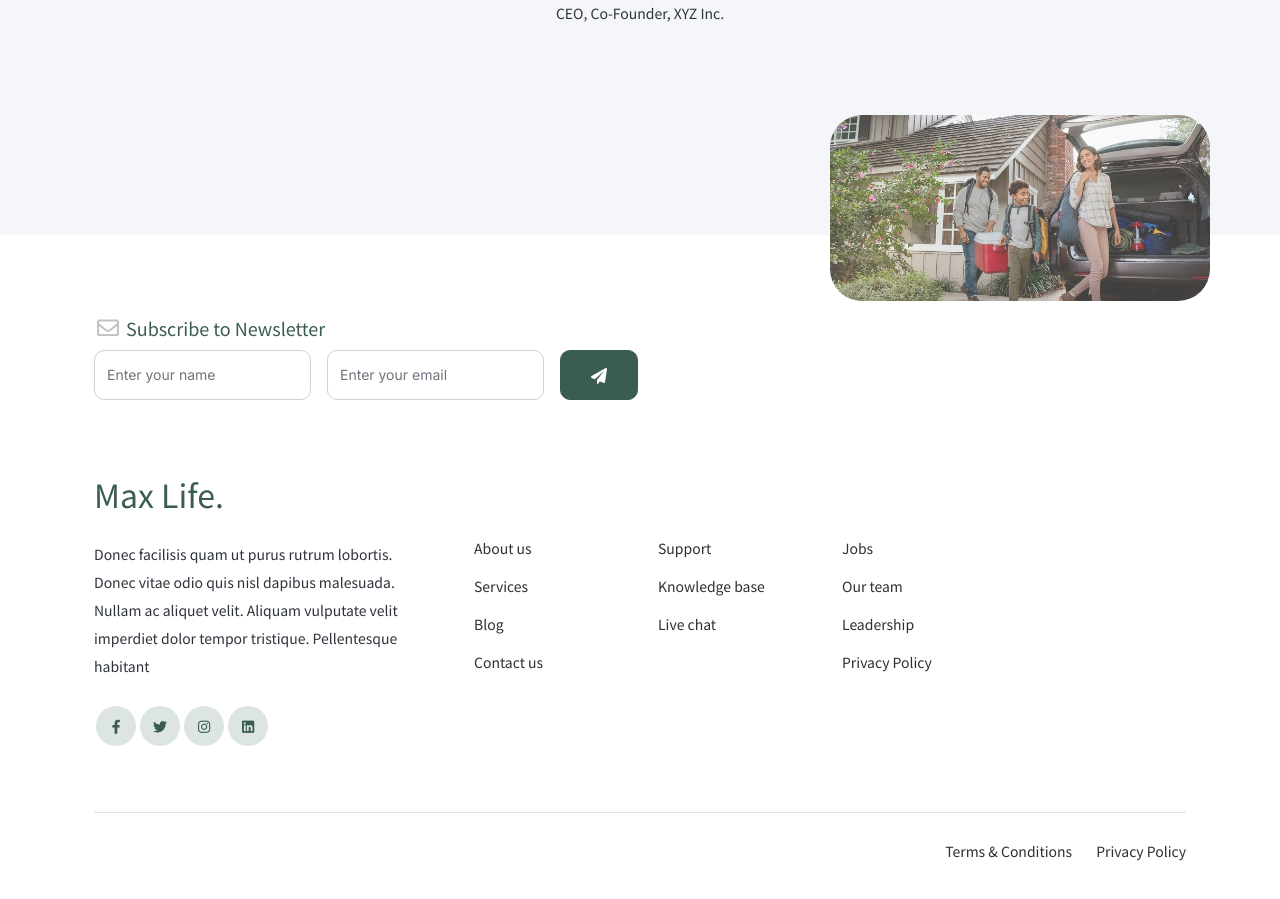
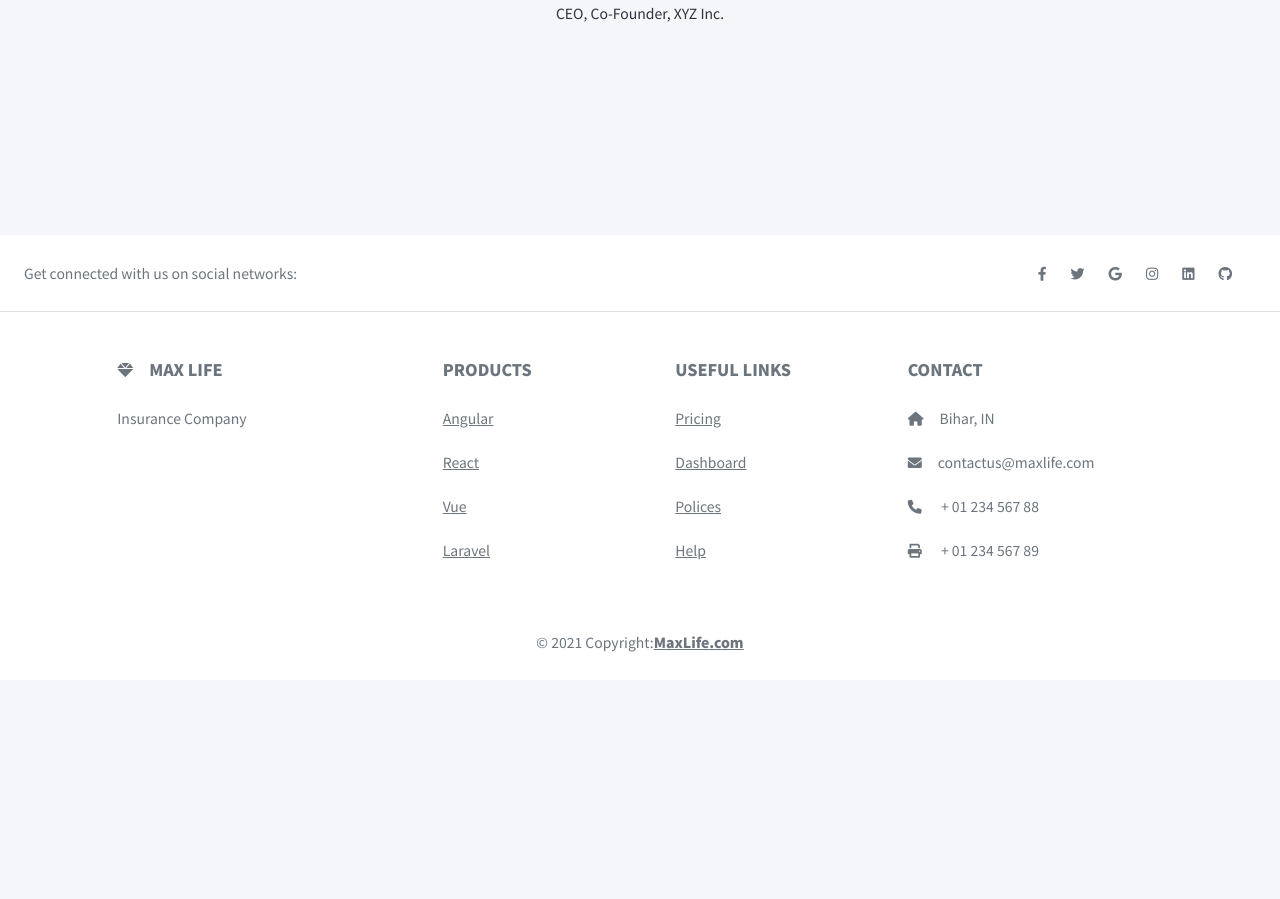
Before and after one commit to Abhaykrr/MAXLIFE-REACT-FRONTEND, a React (Create React App) app: page / in a window 1280 px wide. Shown: the part 3367-4266 px from the top of the page. After the commit the page ends 4047 px from the top, so only its background shows below. Built offline with nearby package versions, Linux system fonts and the light colour scheme.

Commit message:
added policcies

```diff
--- a/src/App.js
+++ b/src/App.js
@@ -5,12 +5,14 @@ import { Route, Routes } from 'react-router-dom';
 import Dashboard from './components/User/Dashboard';
 import Login from './components/login/Login.js';
 import Home from './pages/Home'
+import Polices from './pages/Polices';
 function App() {
   return (
    <>
       <Routes>
         <Route path='/login' element={<Login/>}/>
         <Route path='/' element={<Home/>}/>
+        <Route path='/policies' element={<Polices/>}/>
       </Routes>
    </>
   );
--- a/src/components/common/footer.js
+++ b/src/components/common/footer.js
@@ -1,104 +1,129 @@
-// import 'style.css'
+
 function footer() {
     return (
       <>
 
-      <footer class="footer-section">
-			<div class="container relative">
+      {/* <!-- Footer --> */}
+<footer class="text-center text-lg-start bg-white text-muted">
+  {/* <!-- Section: Social media --> */}
+  <section class="d-flex justify-content-center justify-content-lg-between p-4 border-bottom">
+    {/* <!-- Left --> */}
+    <div class="me-5 d-none d-lg-block">
+      <span>Get connected with us on social networks:</span>
+    </div>
+    {/* <!-- Left --> */}
 
-				<div class="sofa-img">
-					<img src="images/image1.jpg" alt="Image" class="img-fluid rounded-5 opacity-75"/>
-				</div>
+    {/* <!-- Right --> */}
+    <div>
+      <a href="" class="me-4 link-secondary">
+        <i class="fab fa-facebook-f"></i>
+      </a>
+      <a href="" class="me-4 link-secondary">
+        <i class="fab fa-twitter"></i>
+      </a>
+      <a href="" class="me-4 link-secondary">
+        <i class="fab fa-google"></i>
+      </a>
+      <a href="" class="me-4 link-secondary">
+        <i class="fab fa-instagram"></i>
+      </a>
+      <a href="" class="me-4 link-secondary">
+        <i class="fab fa-linkedin"></i>
+      </a>
+      <a href="" class="me-4 link-secondary">
+        <i class="fab fa-github"></i>
+      </a>
+    </div>
+    {/* <!-- Right --> */}
+  </section>
+  {/* <!-- Section: Social media --> */}
 
-				<div class="row">
-					<div class="col-lg-8">
-						<div class="subscription-form">
-							<h3 class="d-flex align-items-center"><span class="me-1"><img src="images/envelope-outline.svg" alt="Image" class="img-fluid"/></span><span>Subscribe to Newsletter</span></h3>
+  {/* <!-- Section: Links  --> */}
+  <section class="">
+    <div class="container text-center text-md-start mt-5">
+      {/* <!-- Grid row --> */}
+      <div class="row mt-3">
+        {/* <!-- Grid column --> */}
+        <div class="col-md-3 col-lg-4 col-xl-3 mx-auto mb-4">
+          {/* <!-- Content --> */}
+          <h6 class="text-uppercase fw-bold mb-4">
+            <i class="fas fa-gem me-3 text-secondary"></i>Max Life
+          </h6>
+          <p>
+           Insurance Company
+          </p>
+        </div>
+        {/* <!-- Grid column --> */}
 
-							<form action="#" class="row g-3">
-								<div class="col-auto">
-									<input type="text" class="form-control" placeholder="Enter your name"/>
-								</div>
-								<div class="col-auto">
-									<input type="email" class="form-control" placeholder="Enter your email"/>
-								</div>
-								<div class="col-auto">
-									<button class="btn btn-primary">
-										<span class="fa fa-paper-plane"></span>
-									</button>
-								</div>
-							</form>
+        {/* <!-- Grid column --> */}
+        <div class="col-md-2 col-lg-2 col-xl-2 mx-auto mb-4">
+          {/* <!-- Links --> */}
+          <h6 class="text-uppercase fw-bold mb-4">
+            Products
+          </h6>
+          <p>
+            <a href="#!" class="text-reset">Angular</a>
+          </p>
+          <p>
+            <a href="#!" class="text-reset">React</a>
+          </p>
+          <p>
+            <a href="#!" class="text-reset">Vue</a>
+          </p>
+          <p>
+            <a href="#!" class="text-reset">Laravel</a>
+          </p>
+        </div>
+        {/* <!-- Grid column --> */}
 
-						</div>
-					</div>
-				</div>
+        {/* <!-- Grid column --> */}
+        <div class="col-md-3 col-lg-2 col-xl-2 mx-auto mb-4">
+          {/* <!-- Links --> */}
+          <h6 class="text-uppercase fw-bold mb-4">
+            Useful links
+          </h6>
+          <p>
+            <a href="#!" class="text-reset">Pricing</a>
+          </p>
+          <p>
+            <a href="#!" class="text-reset">Dashboard</a>
+          </p>
+          <p>
+            <a href="#!" class="text-reset">Polices</a>
+          </p>
+          <p>
+            <a href="#!" class="text-reset">Help</a>
+          </p>
+        </div>
+        {/* <!-- Grid column --> */}
 
-				<div class="row g-5 mb-5">
-					<div class="col-lg-4">
-						<div class="mb-4 footer-logo-wrap"><a href="#" class="footer-logo">Max Life<span>.</span></a></div>
-						<p class="mb-4">Donec facilisis quam ut purus rutrum lobortis. Donec vitae odio quis nisl dapibus malesuada. Nullam ac aliquet velit. Aliquam vulputate velit imperdiet dolor tempor tristique. Pellentesque habitant</p>
+        {/* <!-- Grid column --> */}
+        <div class="col-md-4 col-lg-3 col-xl-3 mx-auto mb-md-0 mb-4">
+          {/* <!-- Links --> */}
+          <h6 class="text-uppercase fw-bold mb-4">Contact</h6>
+          <p><i class="fas fa-home me-3 text-secondary"></i>Bihar, IN</p>
+          <p>
+            <i class="fas fa-envelope me-3 text-secondary"></i>
+            contactus@maxlife.com
+          </p>
+          <p><i class="fas fa-phone me-3 text-secondary"></i> + 01 234 567 88</p>
+          <p><i class="fas fa-print me-3 text-secondary"></i> + 01 234 567 89</p>
+        </div>
+        {/* <!-- Grid column --> */}
+      </div>
+      {/* <!-- Grid row --> */}
+    </div>
+  </section>
+  {/* <!-- Section: Links  --> */}
 
-						<ul class="list-unstyled custom-social">
-							<li><a href="#"><span class="fa fa-brands fa-facebook-f"></span></a></li>
-							<li><a href="#"><span class="fa fa-brands fa-twitter"></span></a></li>
-							<li><a href="#"><span class="fa fa-brands fa-instagram"></span></a></li>
-							<li><a href="#"><span class="fa fa-brands fa-linkedin"></span></a></li>
-						</ul>
-					</div>
-
-					<div class="col-lg-8">
-						<div class="row links-wrap">
-							<div class="col-6 col-sm-6 col-md-3">
-								<ul class="list-unstyled">
-									<li><a href="#">About us</a></li>
-									<li><a href="#">Services</a></li>
-									<li><a href="#">Blog</a></li>
-									<li><a href="#">Contact us</a></li>
-								</ul>
-							</div>
-
-							<div class="col-6 col-sm-6 col-md-3">
-								<ul class="list-unstyled">
-									<li><a href="#">Support</a></li>
-									<li><a href="#">Knowledge base</a></li>
-									<li><a href="#">Live chat</a></li>
-								</ul>
-							</div>
-
-							<div class="col-6 col-sm-6 col-md-3">
-								<ul class="list-unstyled">
-									<li><a href="#">Jobs</a></li>
-									<li><a href="#">Our team</a></li>
-									<li><a href="#">Leadership</a></li>
-									<li><a href="#">Privacy Policy</a></li>
-								</ul>
-							</div>
-
-
-						</div>
-					</div>
-
-				</div>
-
-				<div class="border-top copyright">
-					<div class="row pt-4">
-						<div class="col-lg-6">
-							{/* <p class="mb-2 text-center text-lg-start">Copyright &copy;<script>document.write(new Date().getFullYear());</script>. All Rights Reserved. &mdash; Designed with love by <a href="https://untree.co">Untree.co</a> Distributed By <a hreff="https://themewagon.com">ThemeWagon</a>  <!-- License information: https://untree.co/license/ --> */}
-            {/* </p> */}
-						</div>
-
-						<div class="col-lg-6 text-center text-lg-end">
-							<ul class="list-unstyled d-inline-flex ms-auto">
-								<li class="me-4"><a href="#">Terms &amp; Conditions</a></li>
-								<li><a href="#">Privacy Policy</a></li>
-							</ul>
-						</div>
-
-					</div>
-				</div>
-
-			</div>
-		</footer>
+  {/* <!-- Copyright --> */}
+  <div class="text-center p-4" style={{backgroundcolor: 'rgba(0, 0, 0, 0.025)'}}>
+    © 2021 Copyright:
+    <a class="text-reset fw-bold" href="https://mdbootstrap.com/">MaxLife.com</a>
+  </div>
+  {/* <!-- Copyright --> */}
+</footer>
+{/* <!-- Footer --> */}
       </>
     );
   }
--- a/src/components/common/navbar.js
+++ b/src/components/common/navbar.js
@@ -25,7 +25,7 @@ function Navbar() {
       </li>
       <li><a class="nav-link" href="#why_us">More</a></li>
       <li><a class="nav-link" href="#team">Team</a></li>
-      <li ><a class="nav-link" href="#policies">Explore policies</a></li>
+      <li ><a class="nav-link" href="/policies">Explore policies</a></li>
       <li><a class="nav-link" href="#testimonials">Testimonials</a></li>
       <li>
 
--- /dev/null
+++ b/src/components/policies/card.js
@@ -0,0 +1,73 @@
+import React from "react";
+let allpolicies=[
+{
+    imageurl:"https://mdbcdn.b-cdn.net/img/new/standard/city/041.webp",
+    policiyname:"policy",
+    about:"This is a longer card with supporting text below as a natural lead-in to additional content. This content is a little bit longer"
+},
+{
+    imageurl:"https://mdbcdn.b-cdn.net/img/new/standard/city/041.webp",
+    policiyname:"policy",
+    about:"This is a longer card with supporting text below as a natural lead-in to additional content. This content is a little bit longer"
+},
+{
+    imageurl:"https://mdbcdn.b-cdn.net/img/new/standard/city/041.webp",
+    policiyname:"policy",
+    about:"This is a longer card with supporting text below as a natural lead-in to additional content. This content is a little bit longer"
+},
+{
+    imageurl:"https://mdbcdn.b-cdn.net/img/new/standard/city/041.webp",
+    policiyname:"policy",
+    about:"This is a longer card with supporting text below as a natural lead-in to additional content. This content is a little bit longer"
+},
+{
+    imageurl:"https://mdbcdn.b-cdn.net/img/new/standard/city/041.webp",
+    policiyname:"policy",
+    about:"This is a longer card with supporting text below as a natural lead-in to additional content. This content is a little bit longer"
+},
+{
+    imageurl:"https://mdbcdn.b-cdn.net/img/new/standard/city/041.webp",
+    policiyname:"policy",
+    about:"This is a longer card with supporting text below as a natural lead-in to additional content. This content is a little bit longer"
+},
+{
+    imageurl:"https://mdbcdn.b-cdn.net/img/new/standard/city/041.webp",
+    policiyname:"policy",
+    about:"This is a longer card with supporting text below as a natural lead-in to additional content. This content is a little bit longer"
+}
+
+]
+function Card(props){
+
+    return (
+        <>
+       <div class="row row-cols-1 row-cols-md-4 bg-secondary">
+        {allpolicies.map((policy,index)=>{
+            return(
+                <div class="card m-5 shadow p-3 mb-5 bg-body-tertiary rounded">
+  <div class="bg-image hover-overlay ripple" data-mdb-ripple-color="light">
+    <img src={policy.imageurl} class="img-fluid"/>
+    <a href="#!">
+      {/* <div class="mask" style="background-color: rgba(251, 251, 251, 0.15);"></div> */}
+    </a>
+  </div>
+  <div class="card-body">
+    <h5 class="card-title">{policy.policiyname}</h5>
+    <p class="card-text">{policy.about}</p>
+    <a href="#!" class="btn btn-primary">Know more</a>
+  </div>
+</div>
+            )
+
+        })}
+
+  </div>
+
+        </>
+
+
+    );
+
+}
+
+export default Card;
--- /dev/null
+++ b/src/pages/Polices.js
@@ -0,0 +1,20 @@
+import React from "react";
+import Navbar from "../components/common/navbar";
+import Footer from "../components/common/footer";
+import Card from "../components/policies/card";
+function Polices(){
+
+    return(
+        <>
+        <Navbar/>
+
+        <Card/>
+
+        <Footer/>
+
+        </>
+
+    );
+
+}
+export default Polices;
```
